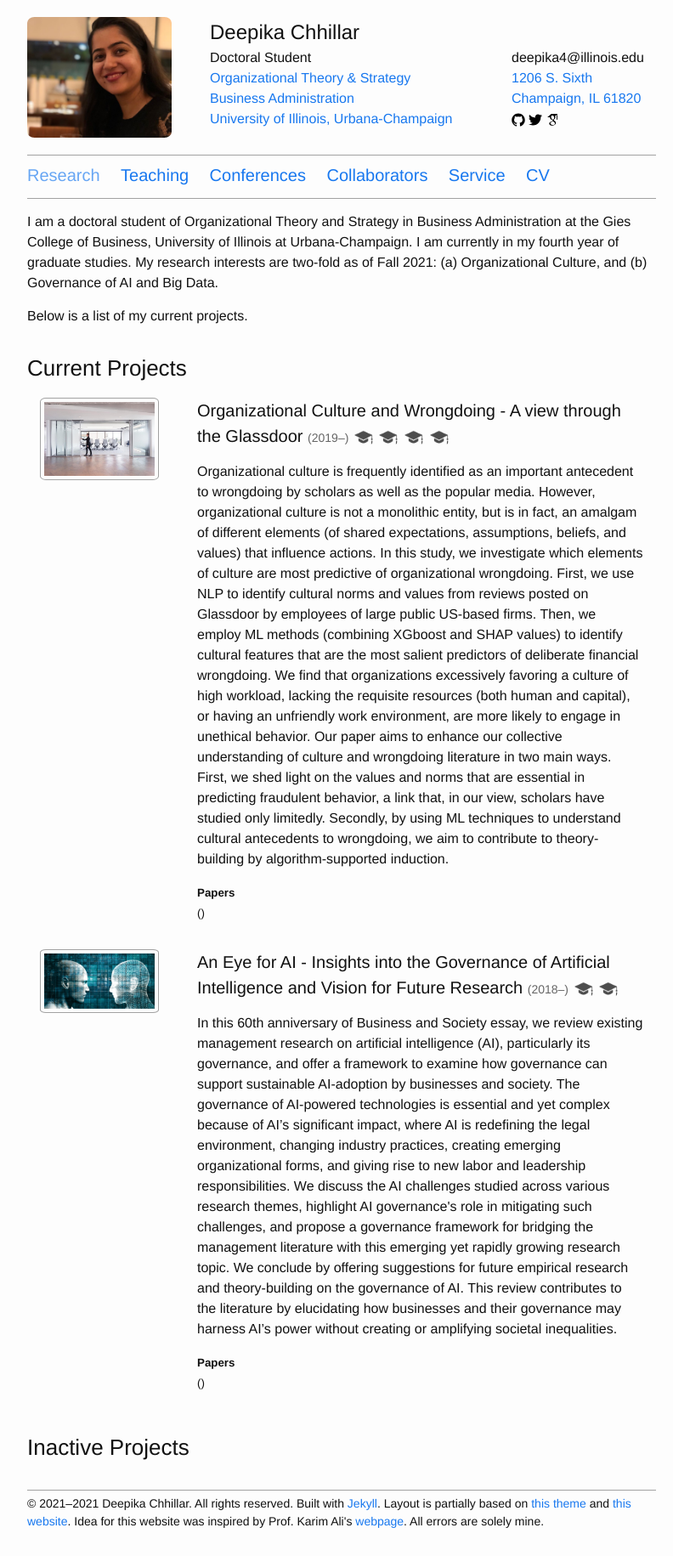
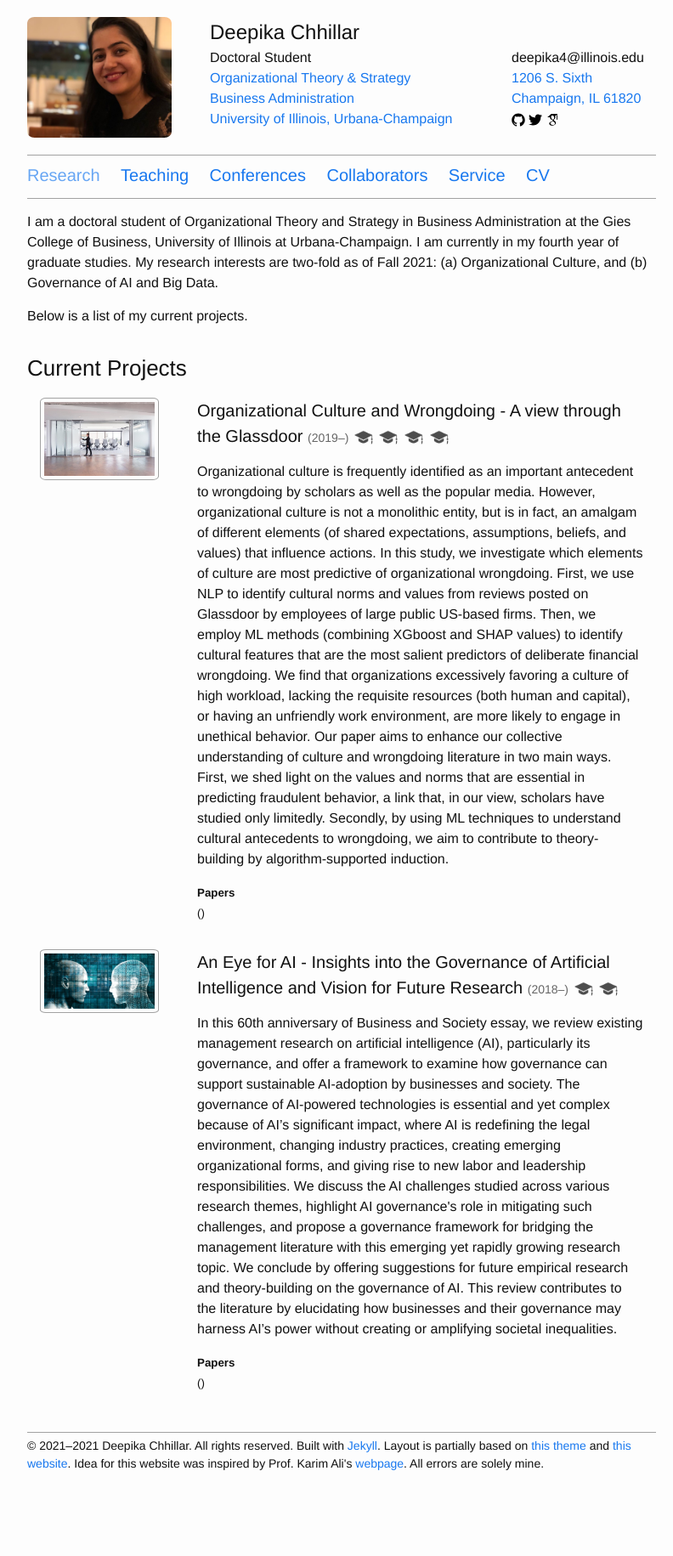
Before and after one commit to deepikachhillar/deepikachhillar.github.io, a Jekyll site: the page built from index.md, in a window 1280 px wide. Shown: the whole page at 85% size, without its empty margins (238-1030 px from the left). Built offline with Jekyll 4.4.1, drawn with Linux system fonts in a browser that asks for light colours; after the commit the page ends 1763 px from its top, so only the background shows below that.

Commit message:
Update index.md

```diff
--- a/index.md
+++ b/index.md
@@ -13,6 +13,7 @@
 {% assign current = site.data.projects | where_exp: "project", "project.end == nil" %}
 {% include projects.html data=current %}
 
-### Inactive Projects
+<!-- ### Inactive Projects
 {% assign inactive = site.data.projects | where_exp: "project", "project.end != nil" %}
 {% include projects.html data=inactive %}
+ -->
```
